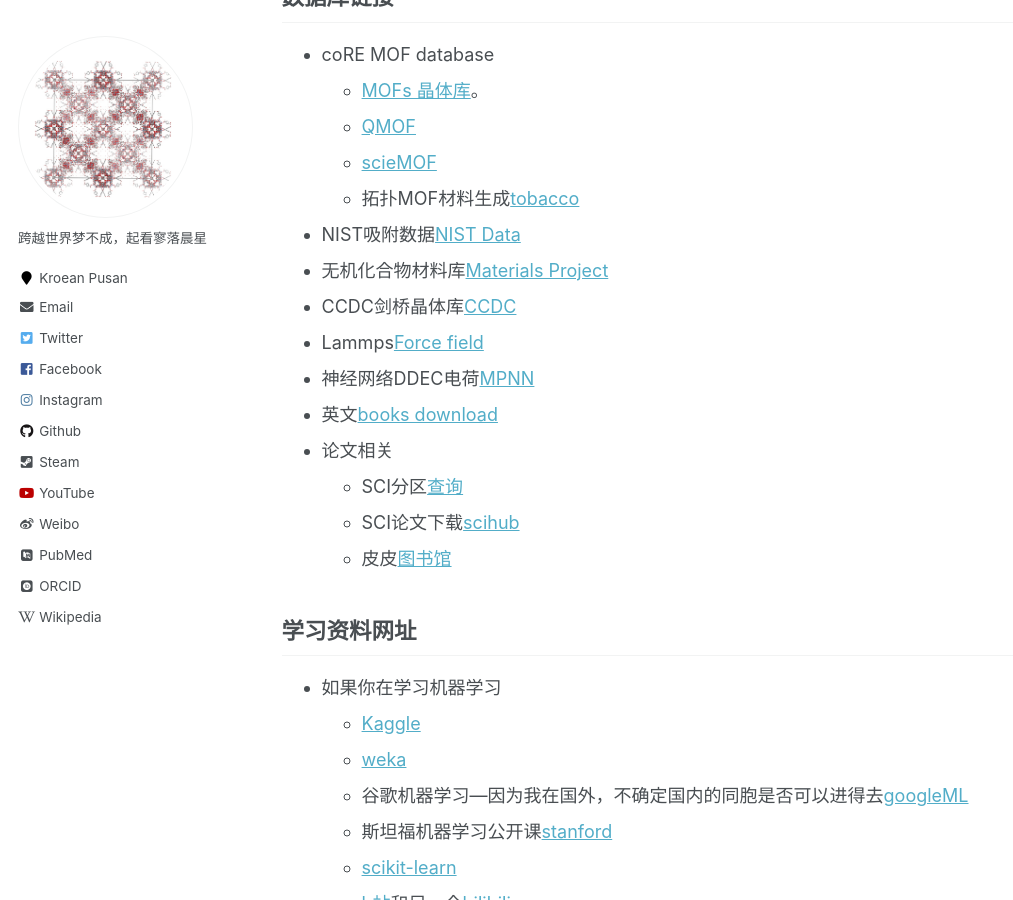
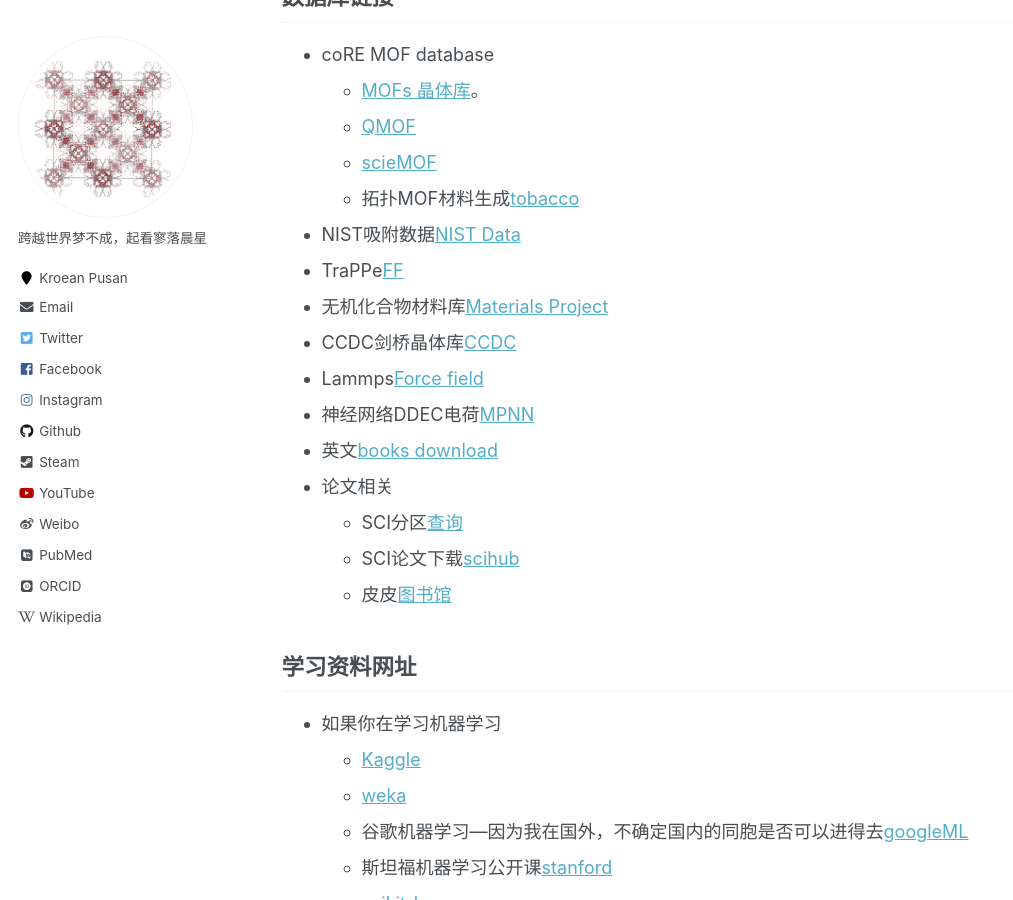
Before and after one commit to sxm13/ZGBshenxiaomoCV.github.io, a Jekyll site: the page built from _pages/markdown.md, in a window 1280 px wide and 900 px high, scrolled down 1971 px. Shown: the whole window, without its empty margins (0-1013 px from the left). Built offline with Jekyll 4.4.1, drawn with Linux system fonts in a browser that asks for light colours; some web fonts are replaced.

Commit message:
Update markdown.md

```diff
--- a/_pages/markdown.md
+++ b/_pages/markdown.md
@@ -64,6 +64,7 @@
   * [scieMOF](https://globalscience.berkeley.edu/database "MOF")
   * 拓扑MOF材料生成[tobacco](https://github.com/tobacco-mofs/tobacco_3.0 "MAKEMOF")
 * NIST吸附数据[NIST Data](https://adsorption.nist.gov/index.php#home "Adsorption data")
+* TraPPe[FF](http://trappe.oit.umn.edu/ "TRAPPE FF")
 * 无机化合物材料库[Materials Project](https://materialsproject.org/ "Materials project")
 * CCDC剑桥晶体库[CCDC](https://www.ccdc.cam.ac.uk/ "CCDC")
 * Lammps[Force field](https://openkim.org/ "KimFF")
```
